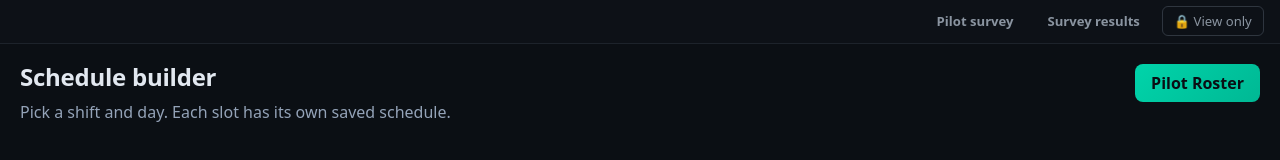
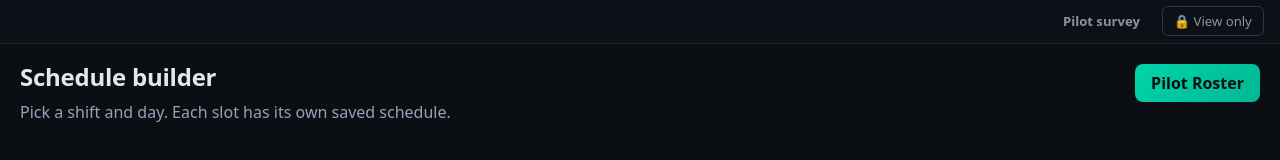
Before and after one commit to ldesimonedesimone/RobotLabManagerWebApp, a React (Vite) app in the folder frontend/: page /schedule in a window 1280 px wide. Shown: the top 160 px of the page. Built offline with nearby package versions, Linux system fonts and the light colour scheme; no server answers.

Commit message:
Hide survey results from topbar nav (URL-only access)

```diff
--- a/frontend/src/Layout.tsx
+++ b/frontend/src/Layout.tsx
@@ -66,12 +66,6 @@ export default function Layout() {
           >
             Pilot survey
           </NavLink>
-          <NavLink
-            to="/survey/results"
-            className={({ isActive }) => 'topbar-link' + (isActive ? ' active' : '')}
-          >
-            Survey results
-          </NavLink>
           <LockToggle />
         </nav>
         <Outlet />
```
